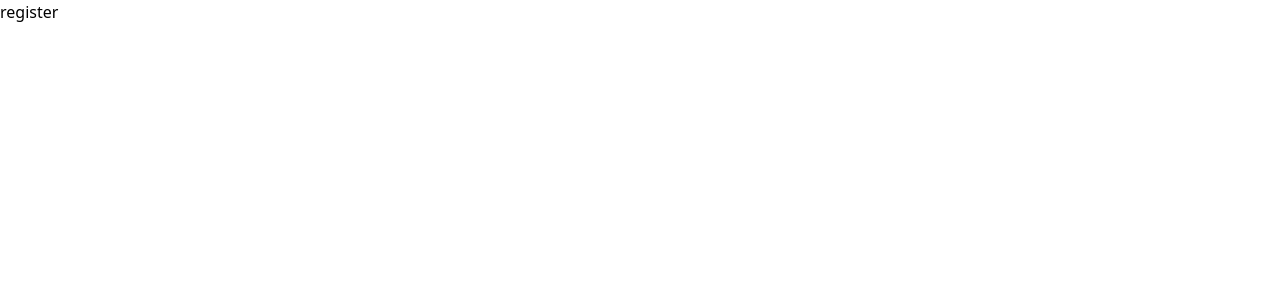
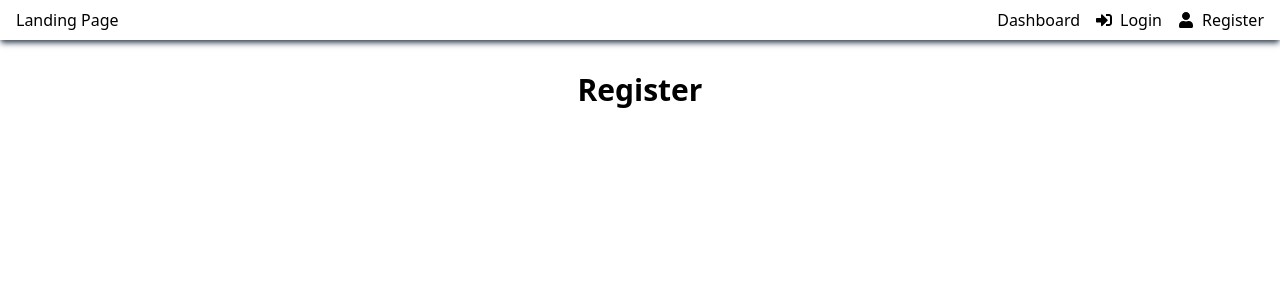
Before and after one commit to DanielaKuester/productivity-toolbox, a Next.js app: page /register in a window 1280 px wide. Shown: the top 300 px of the page. Built offline with nearby package versions, Linux system fonts and the light colour scheme.

Commit message:
Add header component

```diff
--- /dev/null
+++ b/components/Header.jsx
@@ -0,0 +1,35 @@
+import React from 'react'
+import {FaSignInAlt, FaSignOutAlt, FaUser} from 'react-icons/fa'
+import Link from 'next/link'
+
+
+function Header() {
+	return (
+		<header className="header flex justify-between shadow-gray-600 shadow-md">
+			<div className="logo flex items-center p-2 ml-2">
+				<Link href="/">Landing Page</Link>
+			</div>
+			<ul className="flex">
+			<li>
+					<Link  className="flex items-center p-2" href="/dashboard">
+						<p className="pl-2">Dashboard</p>
+					</Link>
+				</li>
+				<li>
+					<Link className="flex items-center p-2" href="/login">
+						<FaSignInAlt/>
+						<p className="pl-2">Login</p>
+					</Link>
+				</li>
+				<li>
+					<Link  className="flex items-center mr-2 p-2" href="/register">
+						<FaUser />
+						<p className="pl-2">Register</p>
+					</Link>
+				</li>
+			</ul>
+		</header>
+	)
+}
+
+export default Header
--- a/pages/dashboard.jsx
+++ b/pages/dashboard.jsx
@@ -1,9 +1,15 @@
 import React from 'react'
+import Header from '@/components/Header'
 
 function dashboard() {
-  return (
-    <div>dashboard</div>
-  )
+	return (
+		<div>
+			<Header/>
+			<h1 className="text-3xl p-8 font-bold text-black text-center">
+				Dashboard
+			</h1>
+		</div>
+	)
 }
 
 export default dashboard
--- a/pages/index.jsx
+++ b/pages/index.jsx
@@ -3,6 +3,7 @@ import Image from 'next/image'
 import { Inter } from 'next/font/google'
 import Link from 'next/link'
 import styles from '@/styles/Home.module.css'
+import Header from '@/components/Header'
 
 const inter = Inter({ subsets: ['latin'] })
 
@@ -17,8 +18,9 @@ export default function Home() {
 			</Head>
 			<main className="min-h-screen pb-10 bg-gradient-to-br from-green-300 via-blue-400 to-purple-500">
 				<div>
+					<Header />
 					<h1 className="text-3xl p-8 font-bold text-black text-center">
-					Boost Your Results with Your Personal Productivity Toolbox
+						My Productivity Toolbox
 					</h1>
 					<Image src={"human-sized-todos.svg"} alt={"image of a peeping cat"} width={700} height={700} className="mx-auto"/>
 					<p className="text-center -mt-5">
--- a/pages/login.jsx
+++ b/pages/login.jsx
@@ -1,9 +1,15 @@
 import React from 'react'
+import Header from '@/components/Header'
 
 function login() {
-  return (
-    <div>login</div>
-  )
+	return (
+		<div>
+			<Header/>
+			<h1 className="text-3xl p-8 font-bold text-black text-center">
+				Login
+			</h1>
+		</div>
+	)
 }
 
 export default login
--- a/pages/register.jsx
+++ b/pages/register.jsx
@@ -1,9 +1,15 @@
 import React from 'react'
+import Header from '@/components/Header'
 
 function register() {
-  return (
-    <div>register</div>
-  )
+	return (
+		<div>
+			<Header/>
+			<h1 className="text-3xl p-8 font-bold text-black text-center">
+				Register
+			</h1>
+		</div>
+	)
 }
 
 export default register
```
Lines whose indentation alone changed are shown as unchanged.
